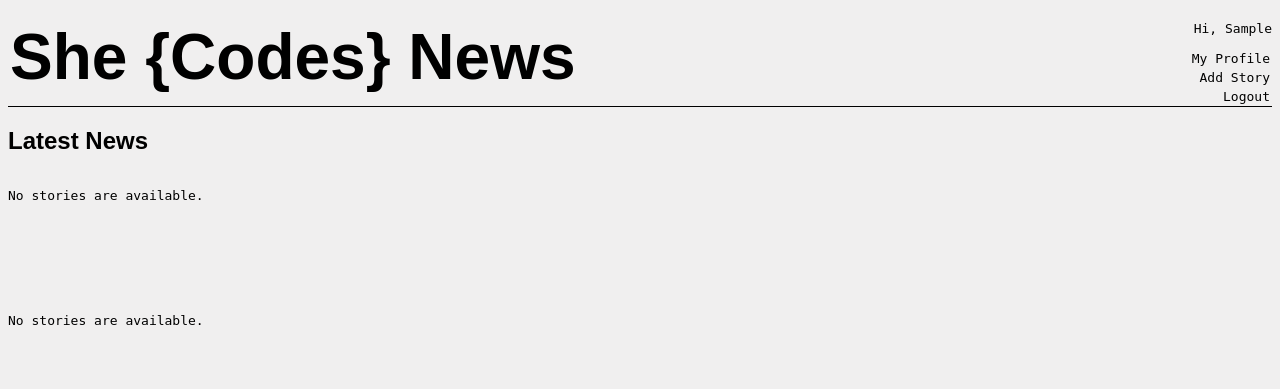
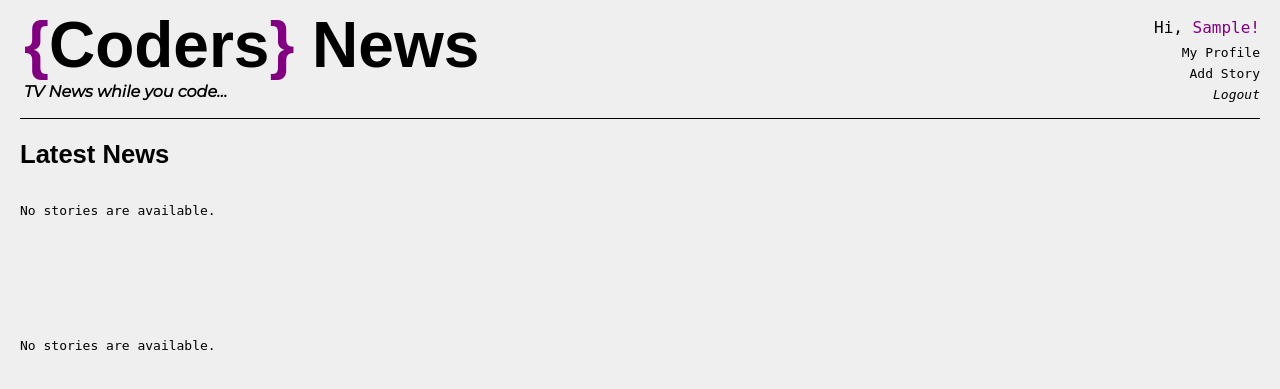
Before and after one commit to Sandz-Studio/she_codes_news, a Django app: page /news/ in a window 1280 px wide. Shown: the top 389 px of the page. Run offline with Django 4.2, Linux system fonts and the light colour scheme; the visitor is signed in with stand-in values (Sample User, id 1); data that the repository does not hold is empty; parts of the project's set-up code (start-up, migrations or seed data) failed here and were passed over; some web fonts are replaced.

Commit message:
Header/Nav CC Styling

```diff
--- a/she_codes_news/news/static/news/styles.css
+++ b/she_codes_news/news/static/news/styles.css
@@ -14,7 +14,7 @@
     display: grid;
     grid-template-columns: 2fr 1fr;
     grid-template-rows: 1fr 1fr 1fr;
-    gap: 1px 1px;
+    gap: 6px 6px;
     grid-template-areas: "left-1 right-1" "left-1 right-2" "left-1 right-3";
     max-height: 500px;
 }
--- a/she_codes_news/static/styles.css
+++ b/she_codes_news/static/styles.css
@@ -1,20 +1,26 @@
 @import url('https://fonts.googleapis.com/css2?family=Montserrat+Subrayada:wght@700&display=swap');
 
+@import url('https://fonts.googleapis.com/css2?family=Limelight&family=Montserrat:ital,wght@0,300;0,400;0,500;1,400&display=swap');
+
+
+/* GLOBAL */
 body {
     background-color: rgb(240, 239, 239);
 }
 
-header {
-    display: flex;
-    align-items: center;
-    justify-content: space-between;
-    border-bottom: 1px solid #000;
+a {
+    /* margin: 2px; */
+    padding-bottom: 4px;
+    padding-left: 4px;
+    text-decoration: none;
+    color: #000;
 }
 
-/* img {
-    filter: grayscale(100%);
-} */
+a, p {
+    font-family: monospace;
+}
 
+/* HEADINGS */
 h1 {
     font-family: 'Montserrat Subrayada', sans-serif;
     text-decoration: none;
@@ -24,31 +30,81 @@ h1 {
 
 h2 {
    font-family: 'Montserrat Subrayada', sans-serif;
+   font-size: 1.6rem;
 }
 
 h3 {
-    font-size: 2rem;
+    font-family: monospace;
+    font-size: 1rem;
     margin: 0;
+}
+
+h4 {
+    font-family: 'Montserrat', sans-serif;
+    font-size: 1rem;
+    margin: 0;
+}
+
+h5 {
+    font-family: monospace;
+    font-size: 1rem;
+    font-weight: lighter;
+    margin: 0;
+    padding-bottom: .5rem;
+}
+
+body {
+    margin-left: 20px;
+    margin-right: 20px;
+}
+
+/* HEADER */
+header {
+    display: flex;
+    align-items: center;
+    justify-content: center;
+    border-bottom: 1px solid #000;
+}
+
+.emphasis {
+    color: #800080;
+}
+
+
+#slogan {
+    font-style: italic;
 }
 
 #header-text {
     flex-basis: 80%;
     display: flex;
+    padding-bottom: 0.8em;
 }
 
+/* NAV */
 nav {
     flex-basis: 20%;
     display: flex;
+    justify-content: center;
     flex-direction: column;
     align-items: flex-end;
+    font-family: monospace;
+    font-weight: 500;
 }
 
-a {
-    margin: 2px;
-    text-decoration: none;
-    color: #000;
+#nav-name {
+    font-weight: 500;
 }
 
-a, p {
-    font-family: monospace;
+.nav-links {
+    padding-bottom: 6px;
 }
+
+.nav-links:hover {
+    color: #800080;
+    text-decoration: underline;
+}
+
+#log-function {
+    font-style: italic;
+}
--- a/she_codes_news/templates/base.html
+++ b/she_codes_news/templates/base.html
@@ -5,7 +5,7 @@
 <html lang="en">
     <head>
         <meta charset="utf-8">
-        <title>She Codes News</title>
+        <title>Coders News</title>
         <meta name="description" content="">
         <meta name="author" content="YOUR NAME HERE">
         <link href="https://fonts.googleapis.com/css?family=Manjari&display=swap" rel="stylesheet">
@@ -17,7 +17,8 @@
         <header>
             <div id="header-text">
                 <a id="header-link" href="{% url 'news:index' %}">
-                    <h1>She {Codes} News</h1>
+                    <h1><span class="emphasis">{</span>Coders<span class="emphasis">}</span> News</h1>
+                    <h4 id="slogan"> TV News while you code...</h4>
                 </a>
             </div>
             <!-- include nav here -->
--- a/she_codes_news/templates/nav.html
+++ b/she_codes_news/templates/nav.html
@@ -2,12 +2,12 @@
     <!-- Home button is not needed -->
     <!-- <a href="{% url 'news:index' %}">Home</a> -->
     {% if request.user.is_authenticated %}
-        <p>Hi, {{ user.first_name }}</p>
-        <a href="{% url 'users:authorProfile' %}">My Profile</a>
-        <a href="{% url 'news:newStory' %}">Add Story</a>
-        <a href="{% url 'logout' %}">Logout</a>
+        <h5 id="nav-name">Hi, <span class="emphasis">{{ user.first_name }}!</span></h5>
+        <a href="{% url 'users:authorProfile' %}" class="nav-links">My Profile</a>
+        <a href="{% url 'news:newStory' %}" class="nav-links">Add Story</a>
+        <a href="{% url 'logout' %}" id="log-function" class="nav-links">Logout</a>
     {% else %}
-        <a href="{% url 'login' %}">Login</a>
-        <a href="{% url 'users:createAccount' %}">Create Account</a>
+        <a href="{% url 'login' %}" class="nav-links">Login</a>
+        <a href="{% url 'users:createAccount' %}" class="nav-links">Create Account </a>
     {% endif %}
 </nav>
```
